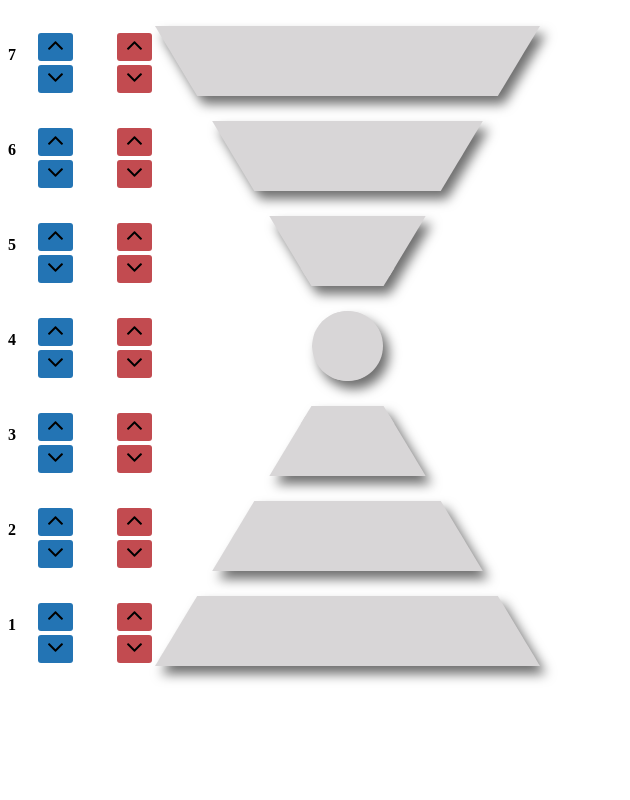
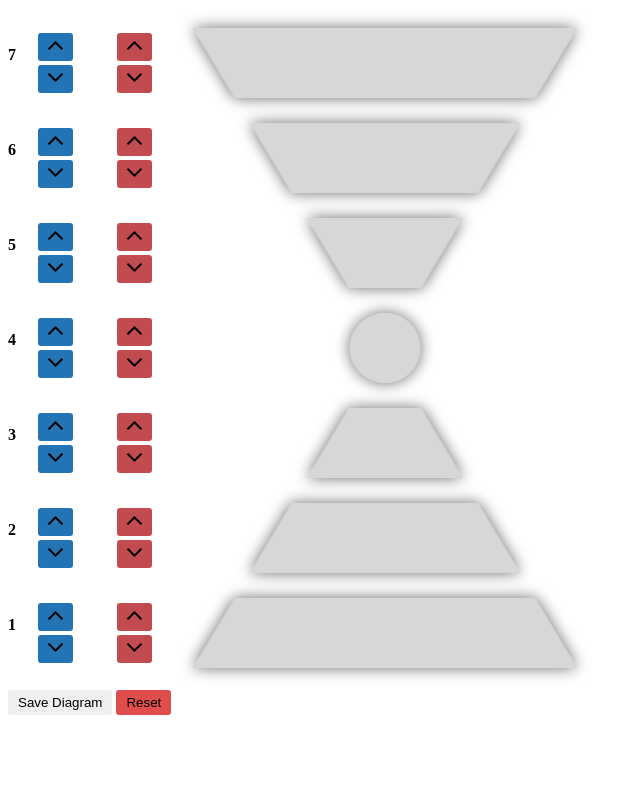
Before and after one commit to emab/values-image-generator, an Electron app: page html/index.html in a window 630 px wide. Shown: the top 800 px of the page. Drawn offline with Linux system fonts and the light colour scheme.

Commit message:
Rename main html

```diff
--- a/html/test.html
+++ b/html/index.html
@@ -86,9 +86,9 @@
       </div>
     </div>
 
-    <div id="model">
-      <img src="./model-shadow.png" class="model" />
-      <div class="grid">
+    <div id="model" class="modelHolder">
+      <img src="./model.png" class="modelImage" />
+      <div class="grid" id="circleGrid">
         <div id="1"></div>
         <div id="2"></div>
         <div id="3"></div>
@@ -99,7 +99,11 @@
       </div>
     </div>
   </div>
-  <button id="testButton" onclick="saveImage()">Save Diagram</button>
-
+  <div class="buttons">
+    <button onclick="saveImage()">Save Diagram</button>
+    <button style="background-color: rgb(223, 77, 77);" onclick="reset()">
+      Reset
+    </button>
+  </div>
   <script src="main.js" type="text/javascript"></script>
 </body>
--- a/main.js
+++ b/main.js
@@ -15,7 +15,7 @@ function createWindow() {
   });
 
   // and load the index.html of the app.
-  win.loadFile('./html/test.html');
+  win.loadFile('./html/index.html');
 }
 
 // This method will be called when Electron has finished
```
